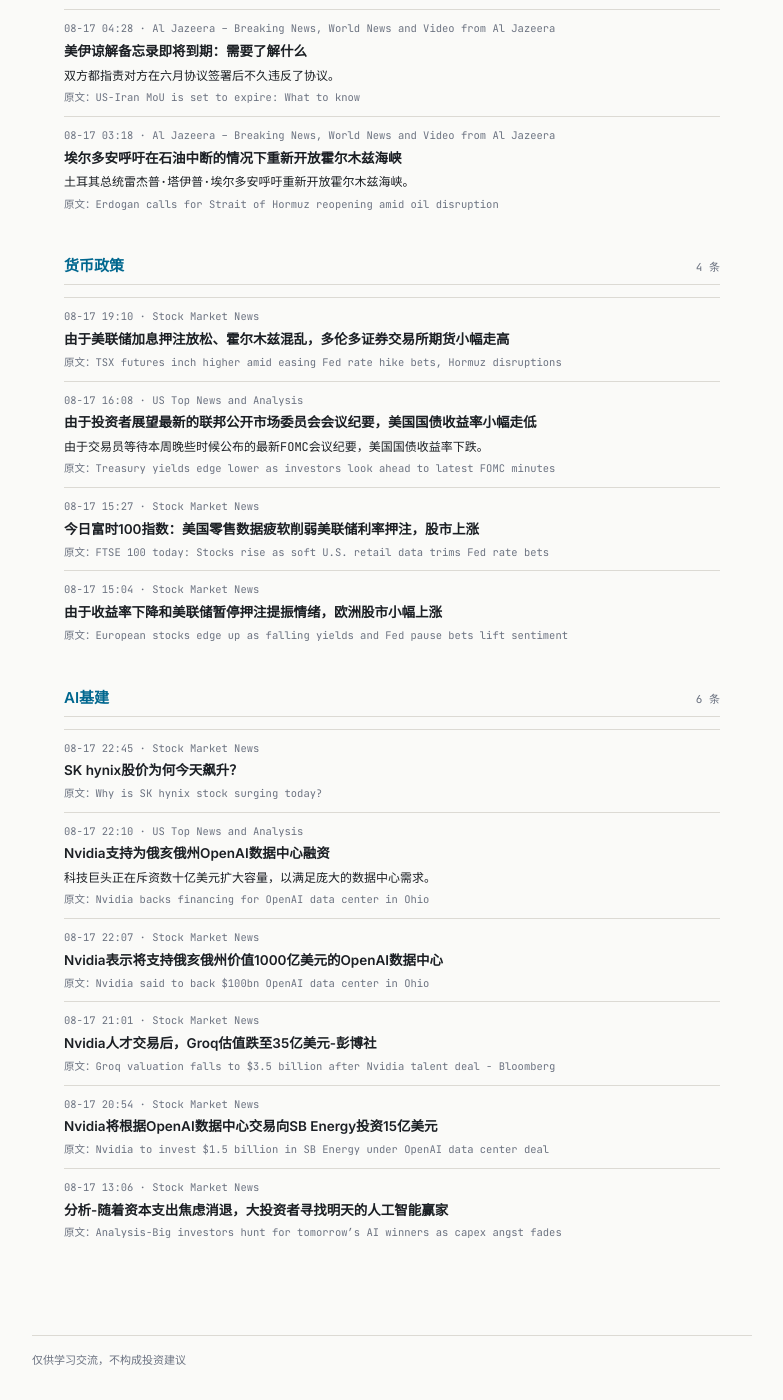
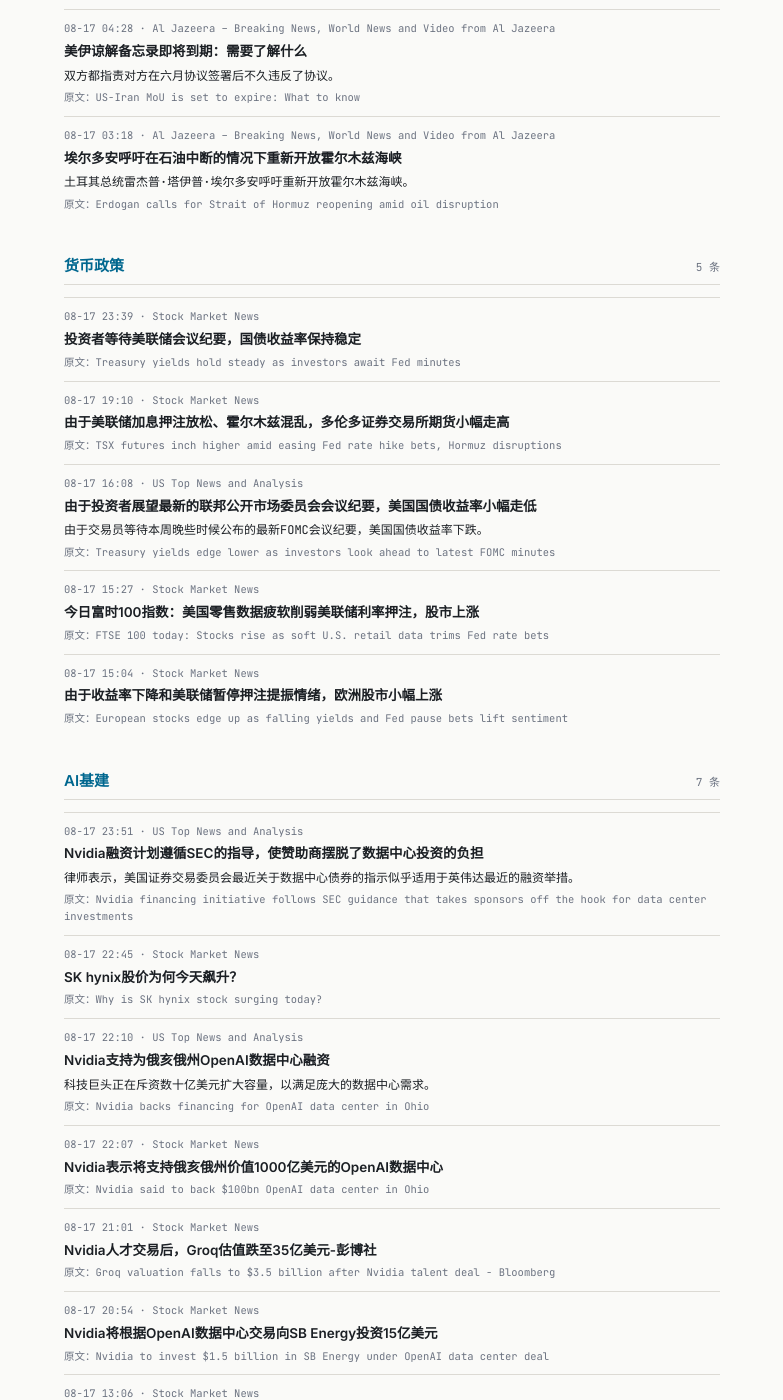
Before and after one commit to tang3super/tang3super.github.io, a Jekyll site: the page built from macro-trade/news-digest.md, in a window 1280 px wide and 1400 px high, scrolled down 2117 px. Shown: the whole window, without its empty margins (248-1031 px from the left). Built offline with Jekyll 4.4.1, drawn with Linux system fonts in a browser that asks for light colours; some of the changed text lies outside the part shown.

Commit message:
sync news-digest article

```diff
--- a/macro-trade/news-digest.md
+++ b/macro-trade/news-digest.md
@@ -149,6 +149,12 @@
     summary_zh: 土耳其总统雷杰普·塔伊普·埃尔多安呼吁重新开放霍尔木兹海峡。
 - name: 货币政策
   items:
+  - title: Treasury yields hold steady as investors await Fed minutes
+    summary: ''
+    link: https://www.investing.com/news/stock-market-news/treasury-yields-hold-steady-as-investors-await-fed-minutes-93CH-4863664
+    source: Stock Market News
+    time: 08-17 23:39
+    title_zh: 投资者等待美联储会议纪要，国债收益率保持稳定
   - title: TSX futures inch higher amid easing Fed rate hike bets, Hormuz disruptions
     summary: ''
     link: https://www.investing.com/news/stock-market-news/tsx-futures-inch-higher-amid-easing-fed-rate-hike-bets-hormuz-disruptions-4862741
@@ -176,6 +182,13 @@
     title_zh: 由于收益率下降和美联储暂停押注提振情绪，欧洲股市小幅上涨
 - name: AI基建
   items:
+  - title: Nvidia financing initiative follows SEC guidance that takes sponsors off the hook for data center investments
+    summary: Recent SEC instructions on data center bonds appear applicable to the recent Nvidia financing move, lawyers say.
+    link: https://www.cnbc.com/2026/08/17/nvidia-financing-initiative-follows-sec-guidance-taking-sponsors-off-the-hook.html
+    source: US Top News and Analysis
+    time: 08-17 23:51
+    title_zh: Nvidia融资计划遵循SEC的指导，使赞助商摆脱了数据中心投资的负担
+    summary_zh: 律师表示，美国证券交易委员会最近关于数据中心债券的指示似乎适用于英伟达最近的融资举措。
   - title: Why is SK hynix stock surging today?
     summary: ''
     link: https://www.investing.com/news/stock-market-news/why-is-sk-hynix-stock-surging-today-93CH-4863521
```
Also changed, not shown: other parts of macro-trade/news-digest.md (+1 -1 lines).
